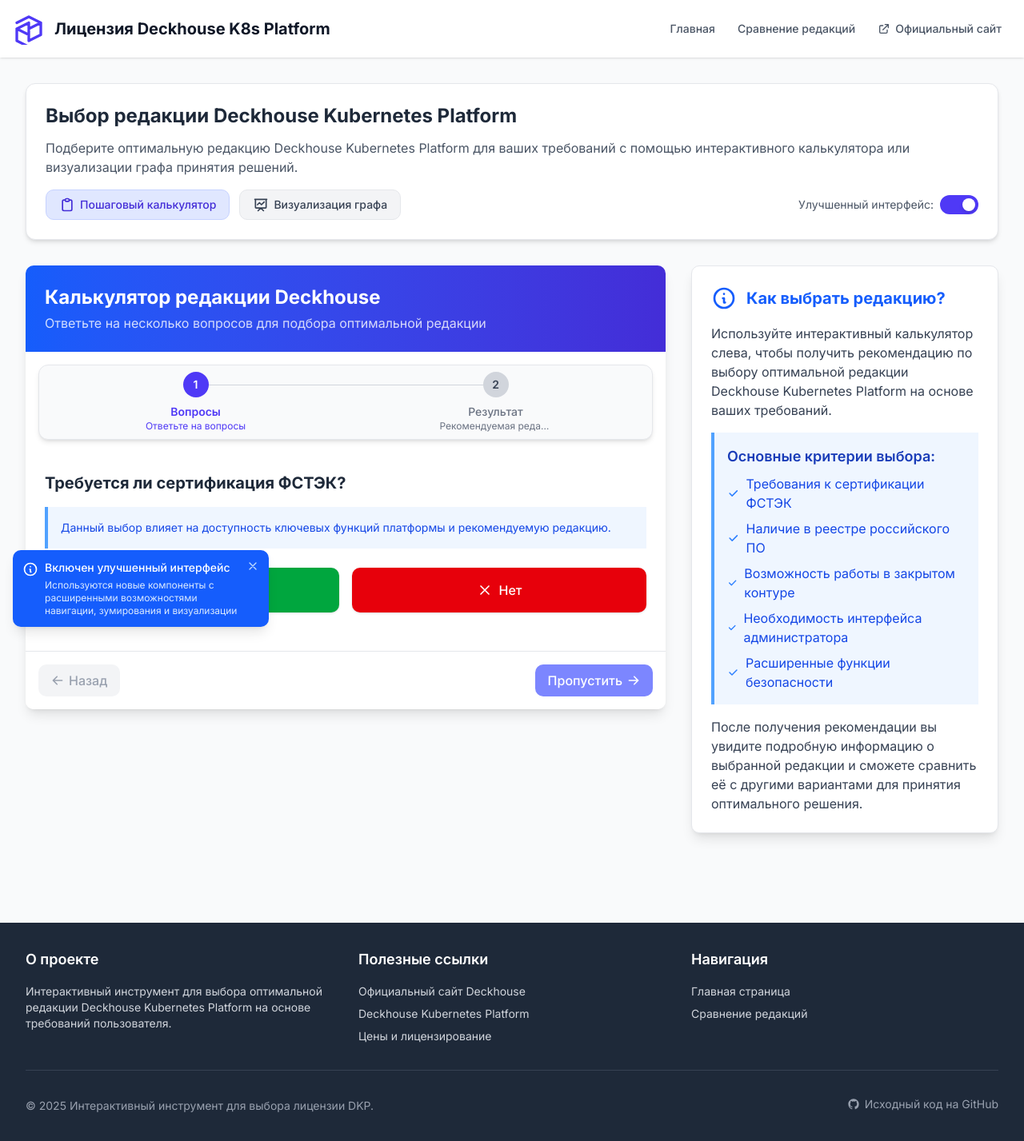
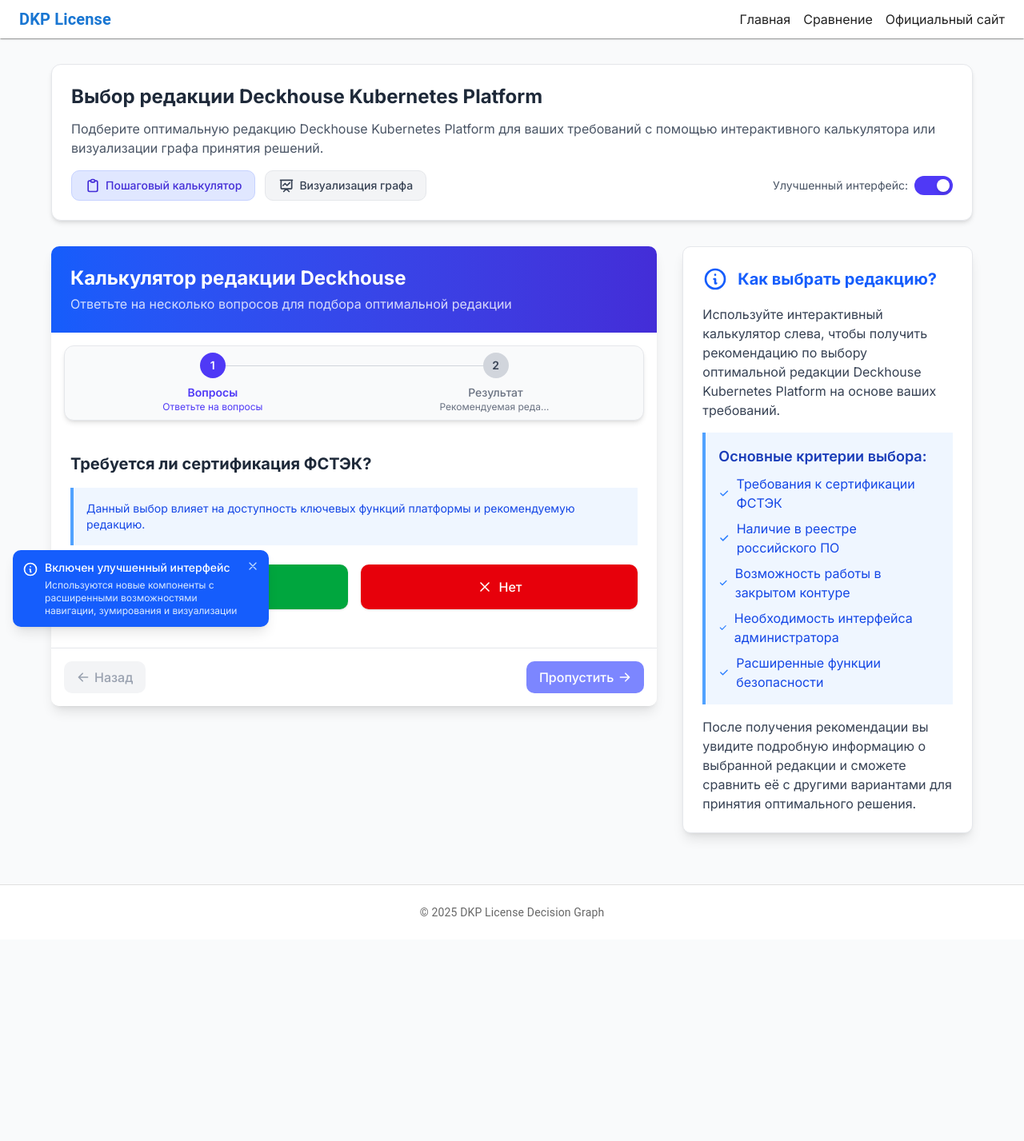
Before and after one commit to heAdz0r/dkp_license_graph, a Next.js app: page / in a window 1280 px wide. Shown: the whole page at 80% size. After the commit the page ends 1175 px from the top, so only its background shows below. Built offline with nearby package versions, Linux system fonts and the light colour scheme.

Commit message:
Simplify header and footer with Material UI

```diff
--- a/src/app/layout.tsx
+++ b/src/app/layout.tsx
@@ -2,6 +2,7 @@
 import type { Metadata } from 'next'
 import { Inter } from 'next/font/google'
 import Link from 'next/link'
+import { AppBar, Toolbar, Typography, Container, Box, Link as MuiLink } from '@mui/material'
 
 const inter = Inter({ subsets: ['latin', 'cyrillic'] })
 
@@ -20,171 +21,46 @@
   return (
     <html lang="ru">
       <body className={`${inter.className} bg-gray-50 min-h-screen flex flex-col`}>
-        {/* Верхняя панель навигации */}
-        <header className="bg-white shadow-sm sticky top-0 z-50">
-          <div className="max-w-7xl mx-auto p-4">
-            <div className="flex flex-col sm:flex-row sm:justify-between sm:items-center gap-4">
-              {/* Логотип и название */}
-              <div className="flex items-center">
-                <svg
-                  className="w-10 h-10 text-indigo-600"
-                  viewBox="0 0 24 24"
-                  fill="none"
-                  xmlns="http://www.w3.org/2000/svg"
-                >
-                  <path
-                    d="M21 7.5l-9-4.5L3 7.5m18 0l-9 4.5m9-4.5v9l-9 4.5m0-13.5l-9 4.5m9-4.5v13.5m-9-9l9 4.5m-9-4.5v9l9 4.5"
-                    stroke="currentColor"
-                    strokeWidth="2"
-                    strokeLinecap="round"
-                    strokeLinejoin="round"
-                  />
-                </svg>
-                <h1 className="ml-3 text-xl font-bold text-gray-900">
-                  Лицензия Deckhouse K8s Platform
-                </h1>
-              </div>
-
-              {/* Навигация */}
-              <nav className="flex space-x-1">
-                <NavLink href="/" label="Главная" />
-                <NavLink href="/compare" label="Сравнение редакций" />
-                <a
-                  href="https://deckhouse.ru/products/kubernetes-platform/pricing/"
-                  target="_blank"
-                  rel="noopener noreferrer"
-                  className="flex items-center px-3 py-2 rounded-md text-sm font-medium text-gray-600 hover:text-gray-900 hover:bg-gray-100"
-                >
-                  <svg className="w-4 h-4 mr-1.5" xmlns="http://www.w3.org/2000/svg" fill="none" viewBox="0 0 24 24" stroke="currentColor">
-                    <path strokeLinecap="round" strokeLinejoin="round" strokeWidth={2} d="M10 6H6a2 2 0 00-2 2v10a2 2 0 002 2h10a2 2 0 002-2v-4M14 4h6m0 0v6m0-6L10 14" />
-                  </svg>
-                  Официальный сайт
-                </a>
-              </nav>
-            </div>
-          </div>
-        </header>
+        {/* Компактная верхняя панель навигации */}
+        <AppBar position="sticky" color="default" elevation={1} sx={{ backgroundColor: 'white' }}>
+          <Toolbar variant="dense">
+            <Typography variant="h6" color="primary" sx={{ flexGrow: 1, fontWeight: 'bold' }}>
+              DKP License
+            </Typography>
+            <Box sx={{ display: 'flex', gap: 2 }}>
+              <MuiLink component={Link} href="/" color="inherit" underline="none">
+                Главная
+              </MuiLink>
+              <MuiLink component={Link} href="/compare" color="inherit" underline="none">
+                Сравнение
+              </MuiLink>
+              <MuiLink
+                href="https://deckhouse.ru/products/kubernetes-platform/pricing/"
+                target="_blank"
+                rel="noopener noreferrer"
+                color="inherit"
+                underline="none"
+              >
+                Официальный сайт
+              </MuiLink>
+            </Box>
+          </Toolbar>
+        </AppBar>
 
         {/* Основной контент страницы */}
-        <main className="flex-grow max-w-7xl w-full mx-auto py-8 px-4 sm:px-6 lg:px-8">
+        <Container maxWidth="lg" sx={{ py: 4, flex: '1 0 auto' }}>
           {children}
-        </main>
+        </Container>
 
-        {/* Подвал сайта */}
-        <footer className="bg-gray-800 text-white py-8 mt-12">
-          <div className="max-w-7xl mx-auto px-4 sm:px-6 lg:px-8">
-            <div className="grid grid-cols-1 md:grid-cols-3 gap-8">
-              {/* Блок информации о проекте */}
-              <div>
-                <h3 className="text-lg font-semibold mb-4">
-                  О проекте
-                </h3>
-                <p className="text-gray-300 text-sm">
-                  Интерактивный инструмент для выбора оптимальной редакции
-                  Deckhouse Kubernetes Platform на основе требований пользователя.
-                </p>
-              </div>
-
-              {/* Блок полезных ссылок */}
-              <div>
-                <h3 className="text-lg font-semibold mb-4">
-                  Полезные ссылки
-                </h3>
-                <ul className="space-y-2 text-sm">
-                  <li>
-                    <a
-                      href="https://deckhouse.ru/"
-                      target="_blank"
-                      rel="noopener noreferrer"
-                      className="text-gray-300 hover:text-white transition-colors"
-                    >
-                      Официальный сайт Deckhouse
-                    </a>
-                  </li>
-                  <li>
-                    <a
-                      href="https://deckhouse.ru/products/kubernetes-platform/"
-                      target="_blank"
-                      rel="noopener noreferrer"
-                      className="text-gray-300 hover:text-white transition-colors"
-                    >
-                      Deckhouse Kubernetes Platform
-                    </a>
-                  </li>
-                  <li>
-                    <a
-                      href="https://deckhouse.ru/products/kubernetes-platform/pricing/"
-                      target="_blank"
-                      rel="noopener noreferrer"
-                      className="text-gray-300 hover:text-white transition-colors"
-                    >
-                      Цены и лицензирование
-                    </a>
-                  </li>
-                </ul>
-              </div>
-
-              {/* Блок навигации */}
-              <div>
-                <h3 className="text-lg font-semibold mb-4">
-                  Навигация
-                </h3>
-                <ul className="space-y-2 text-sm">
-                  <li>
-                    <Link
-                      href="/"
-                      className="text-gray-300 hover:text-white transition-colors"
-                    >
-                      Главная страница
-                    </Link>
-                  </li>
-                  <li>
-                    <Link
-                      href="/compare"
-                      className="text-gray-300 hover:text-white transition-colors"
-                    >
-                      Сравнение редакций
-                    </Link>
-                  </li>
-                </ul>
-              </div>
-            </div>
-
-            {/* Копирайт */}
-            <div className="border-t border-gray-700 mt-8 pt-8 flex flex-col sm:flex-row sm:justify-between sm:items-center">
-              <p className="text-gray-400 text-sm">
-                © {currentYear} Интерактивный инструмент для выбора лицензии DKP.
-              </p>
-              <div className="mt-4 sm:mt-0">
-                <a
-                  href="https://github.com/heAdz0r/dkp_license_graph"
-                  target="_blank"
-                  rel="noopener noreferrer"
-                  className="text-gray-400 hover:text-white transition-colors text-sm inline-flex items-center"
-                >
-                  <svg className="w-4 h-4 mr-1.5" fill="currentColor" viewBox="0 0 24 24" aria-hidden="true">
-                    <path fillRule="evenodd" d="M12 2C6.477 2 2 6.484 2 12.017c0 4.425 2.865 8.18 6.839 9.504.5.092.682-.217.682-.483 0-.237-.008-.868-.013-1.703-2.782.605-3.369-1.343-3.369-1.343-.454-1.158-1.11-1.466-1.11-1.466-.908-.62.069-.608.069-.608 1.003.07 1.531 1.032 1.531 1.032.892 1.53 2.341 1.088 2.91.832.092-.647.35-1.088.636-1.338-2.22-.253-4.555-1.113-4.555-4.951 0-1.093.39-1.988 1.029-2.688-.103-.253-.446-1.272.098-2.65 0 0 .84-.27 2.75 1.026A9.564 9.564 0 0112 6.844c.85.004 1.705.115 2.504.337 1.909-1.296 2.747-1.027 2.747-1.027.546 1.379.202 2.398.1 2.651.64.7 1.028 1.595 1.028 2.688 0 3.848-2.339 4.695-4.566 4.943.359.309.678.92.678 1.855 0 1.338-.012 2.419-.012 2.747 0 .268.18.58.688.482A10.019 10.019 0 0022 12.017C22 6.484 17.522 2 12 2z" clipRule="evenodd"></path>
-                  </svg>
-                  Исходный код на GitHub
-                </a>
-              </div>
-            </div>
-          </div>
-        </footer>
+        {/* Упрощенный подвал сайта */}
+        <Box component="footer" sx={{ py: 3, bgcolor: 'background.paper', borderTop: 1, borderColor: 'divider' }}>
+          <Container maxWidth="lg">
+            <Typography variant="body2" color="text.secondary" align="center">
+              © {currentYear} DKP License Decision Graph
+            </Typography>
+          </Container>
+        </Box>
       </body>
     </html>
   )
 }
-
-// Компонент для навигационных ссылок с активным состоянием
-function NavLink({ href, label }: { href: string; label: string }) {
-  return (
-    <Link
-      href={href}
-      className={`group flex items-center px-3 py-2 rounded-md text-sm font-medium text-gray-600 hover:text-gray-900 hover:bg-gray-100`}
-    >
-      {label}
-      <span className="absolute h-0.5 w-0 bg-indigo-600 bottom-0.5 left-0 transition-all duration-200 group-hover:w-full"></span>
-    </Link>
-  );
-}
```
